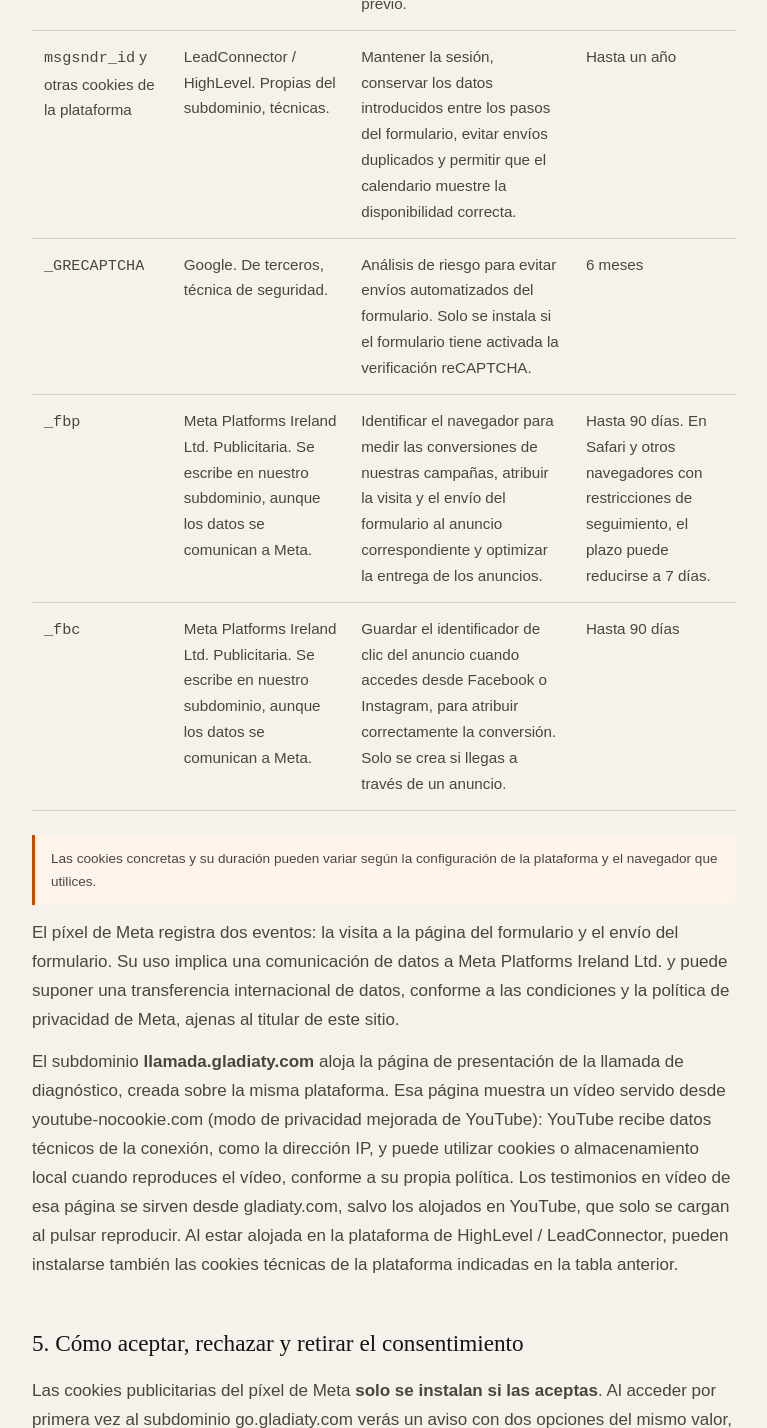
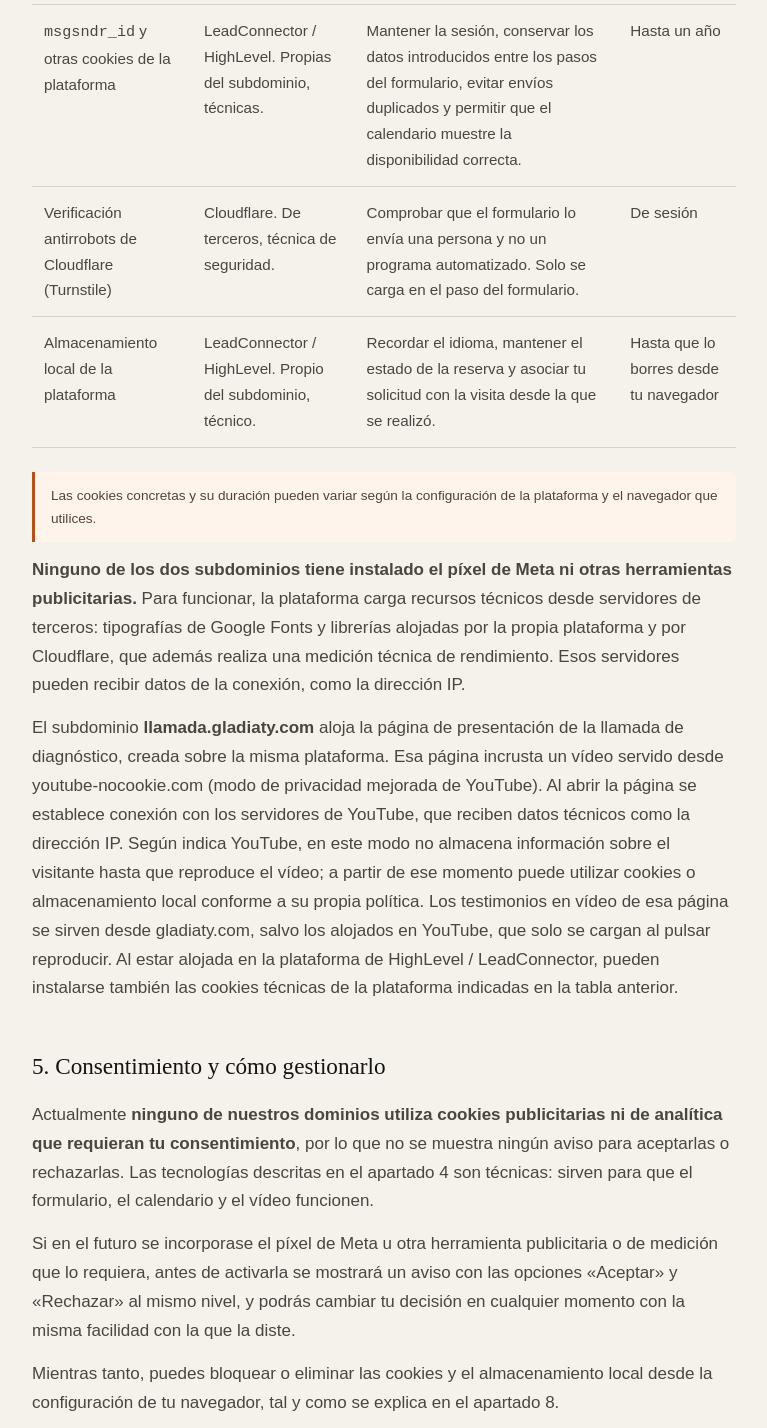
Before and after one commit to richibaides/gladiaty-web, a plain HTML site: page cookies.html in a window 1280 px wide. Shown: the part 1945-3373 px from the top of the page, without its empty margins (256-1023 px from the left). Drawn offline with Linux system fonts and the light colour scheme; a web font is replaced by a local one.

Commit message:
Cookies y privacidad: se ajustan a lo que hacen de verdad los subdominios
Comprobado en un navegador real: go.gladiaty.com y llamada.gladiaty.com no
tienen píxel de Meta, reCAPTCHA ni aviso de consentimiento. Las políticas
describían los tres.

- cookies.html: fuera _fbp, _fbc y _GRECAPTCHA; dentro Cloudflare
  Turnstile y el almacenamiento local de la plataforma; el apartado 5 ya
  no promete un aviso que no existe; el vídeo de llamada.gladiaty.com se
  describe como cargado al abrir la página
- privacidad.html: el apartado 3 deja de mencionar el píxel

Co-Authored-By: Claude Fable 5.2 <noreply@anthropic.com>
Claude-Session: https://claude.ai/code/session_01XtK5pkPSu17X94oDgjgvEC

```diff
--- a/cookies.html
+++ b/cookies.html
@@ -87,38 +87,27 @@
       <td>Hasta un año</td>
     </tr>
     <tr>
-      <td><code>_GRECAPTCHA</code></td>
-      <td>Google. De terceros, técnica de seguridad.</td>
-      <td>Análisis de riesgo para evitar envíos automatizados del formulario. Solo se instala si el formulario tiene activada la verificación reCAPTCHA.</td>
-      <td>6 meses</td>
+      <td>Verificación antirrobots de Cloudflare (Turnstile)</td>
+      <td>Cloudflare. De terceros, técnica de seguridad.</td>
+      <td>Comprobar que el formulario lo envía una persona y no un programa automatizado. Solo se carga en el paso del formulario.</td>
+      <td>De sesión</td>
     </tr>
     <tr>
-      <td><code>_fbp</code></td>
-      <td>Meta Platforms Ireland Ltd. Publicitaria. Se escribe en nuestro subdominio, aunque los datos se comunican a Meta.</td>
-      <td>Identificar el navegador para medir las conversiones de nuestras campañas, atribuir la visita y el envío del formulario al anuncio correspondiente y optimizar la entrega de los anuncios.</td>
-      <td>Hasta 90 días. En Safari y otros navegadores con restricciones de seguimiento, el plazo puede reducirse a 7 días.</td>
-    </tr>
-    <tr>
-      <td><code>_fbc</code></td>
-      <td>Meta Platforms Ireland Ltd. Publicitaria. Se escribe en nuestro subdominio, aunque los datos se comunican a Meta.</td>
-      <td>Guardar el identificador de clic del anuncio cuando accedes desde Facebook o Instagram, para atribuir correctamente la conversión. Solo se crea si llegas a través de un anuncio.</td>
-      <td>Hasta 90 días</td>
+      <td>Almacenamiento local de la plataforma</td>
+      <td>LeadConnector / HighLevel. Propio del subdominio, técnico.</td>
+      <td>Recordar el idioma, mantener el estado de la reserva y asociar tu solicitud con la visita desde la que se realizó.</td>
+      <td>Hasta que lo borres desde tu navegador</td>
     </tr>
   </table>
   <p class="nota">Las cookies concretas y su duración pueden variar según la configuración de la plataforma y el navegador que utilices.</p>
-  <p>El píxel de Meta registra dos eventos: la visita a la página del formulario y el envío del formulario. Su uso implica una comunicación de datos a Meta Platforms Ireland Ltd. y puede suponer una transferencia internacional de datos, conforme a las condiciones y la política de privacidad de Meta, ajenas al titular de este sitio.</p>
+  <p><strong>Ninguno de los dos subdominios tiene instalado el píxel de Meta ni otras herramientas publicitarias.</strong> Para funcionar, la plataforma carga recursos técnicos desde servidores de terceros: tipografías de Google Fonts y librerías alojadas por la propia plataforma y por Cloudflare, que además realiza una medición técnica de rendimiento. Esos servidores pueden recibir datos de la conexión, como la dirección IP.</p>
 
-  <p>El subdominio <strong>llamada.gladiaty.com</strong> aloja la página de presentación de la llamada de diagnóstico, creada sobre la misma plataforma. Esa página muestra un vídeo servido desde youtube-nocookie.com (modo de privacidad mejorada de YouTube): YouTube recibe datos técnicos de la conexión, como la dirección IP, y puede utilizar cookies o almacenamiento local cuando reproduces el vídeo, conforme a su propia política. Los testimonios en vídeo de esa página se sirven desde gladiaty.com, salvo los alojados en YouTube, que solo se cargan al pulsar reproducir. Al estar alojada en la plataforma de HighLevel / LeadConnector, pueden instalarse también las cookies técnicas de la plataforma indicadas en la tabla anterior.</p>
+  <p>El subdominio <strong>llamada.gladiaty.com</strong> aloja la página de presentación de la llamada de diagnóstico, creada sobre la misma plataforma. Esa página incrusta un vídeo servido desde youtube-nocookie.com (modo de privacidad mejorada de YouTube). Al abrir la página se establece conexión con los servidores de YouTube, que reciben datos técnicos como la dirección IP. Según indica YouTube, en este modo no almacena información sobre el visitante hasta que reproduce el vídeo; a partir de ese momento puede utilizar cookies o almacenamiento local conforme a su propia política. Los testimonios en vídeo de esa página se sirven desde gladiaty.com, salvo los alojados en YouTube, que solo se cargan al pulsar reproducir. Al estar alojada en la plataforma de HighLevel / LeadConnector, pueden instalarse también las cookies técnicas de la plataforma indicadas en la tabla anterior.</p>
 
-  <h2>5. Cómo aceptar, rechazar y retirar el consentimiento</h2>
-  <p>Las cookies publicitarias del píxel de Meta <strong>solo se instalan si las aceptas</strong>. Al acceder por primera vez al subdominio go.gladiaty.com verás un aviso con dos opciones del mismo valor, «Aceptar» y «Rechazar», además de un enlace para configurarlas en detalle. Hasta que elijas, no se carga ninguna cookie publicitaria.</p>
-  <ul>
-    <li><strong>Aceptar:</strong> se instalan las cookies técnicas y las publicitarias descritas más arriba.</li>
-    <li><strong>Rechazar:</strong> se instalan únicamente las cookies técnicas imprescindibles. El formulario y el calendario siguen funcionando con normalidad.</li>
-    <li><strong>Configurar:</strong> permite aceptar o rechazar cada categoría por separado.</li>
-  </ul>
-  <p>Puedes <strong>cambiar o retirar tu decisión en cualquier momento</strong>, con la misma facilidad con la que la diste, desde el enlace «Configurar cookies» disponible de forma permanente en el pie de página del subdominio. Retirar el consentimiento no afecta a la licitud del tratamiento realizado antes de retirarlo.</p>
-  <p>De forma complementaria, puedes eliminar las cookies ya almacenadas desde la configuración de tu navegador, tal y como se explica en el apartado 8.</p>
+  <h2>5. Consentimiento y cómo gestionarlo</h2>
+  <p>Actualmente <strong>ninguno de nuestros dominios utiliza cookies publicitarias ni de analítica que requieran tu consentimiento</strong>, por lo que no se muestra ningún aviso para aceptarlas o rechazarlas. Las tecnologías descritas en el apartado 4 son técnicas: sirven para que el formulario, el calendario y el vídeo funcionen.</p>
+  <p>Si en el futuro se incorporase el píxel de Meta u otra herramienta publicitaria o de medición que lo requiera, antes de activarla se mostrará un aviso con las opciones «Aceptar» y «Rechazar» al mismo nivel, y podrás cambiar tu decisión en cualquier momento con la misma facilidad con la que la diste.</p>
+  <p>Mientras tanto, puedes bloquear o eliminar las cookies y el almacenamiento local desde la configuración de tu navegador, tal y como se explica en el apartado 8.</p>
 
   <h2>6. Registros técnicos del servidor</h2>
   <p>El proveedor de alojamiento (Vercel Inc.) registra datos técnicos de acceso, como la dirección IP, la fecha y hora de la petición o el tipo de navegador, por motivos de seguridad y de funcionamiento del servicio. Estos registros no constituyen cookies ni requieren consentimiento previo, al ser necesarios para la prestación del servicio solicitado por el usuario. Puedes consultar más detalles en la <a href="/privacidad.html">Política de privacidad</a>.</p>
```
Also changed, not shown: privacidad.html (+1 -1 lines).
